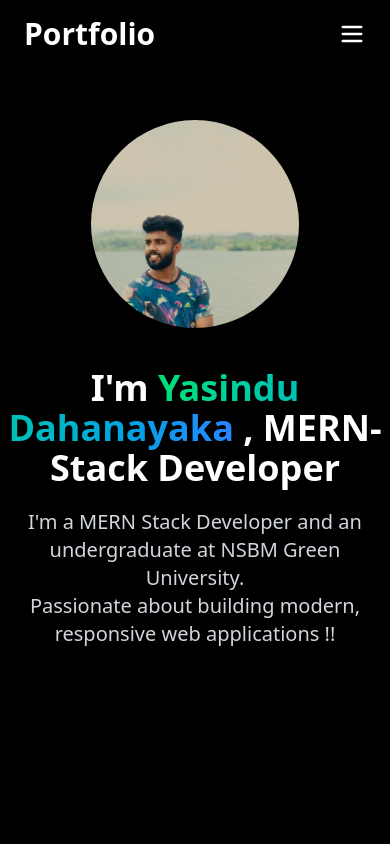
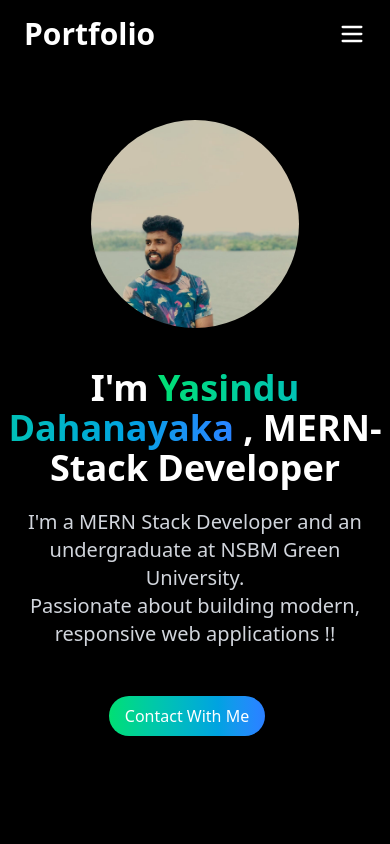
Before and after one commit to yasindu2000/my-portfolio, a React (Vite) app: page / in a window 390 px wide. Shown: the top 844 px of the page. Built offline with nearby package versions, Linux system fonts and the light colour scheme.

Commit message:
update cv button

```diff
--- a/src/components/Hero.jsx
+++ b/src/components/Hero.jsx
@@ -23,8 +23,15 @@ function Hero() {
         Passionate about building modern, responsive web applications !!
         </p>
         <div className='mt-12 space-x-4'>
-          <button className="bg-gradient-to-r from-green-400 to-blue-500 text-white hidden md:inline transform transition-transform duration-300 hover:scale-105 px-4 py-2 rounded-full cursor-pointer  " ><Link to='contact' spy={true} smooth={true} duration={500}>Contact With Me</Link></button>
-          <button className="bg-gradient-to-r from-pink-500 to-yellow-500 text-white hidden md:inline transform transition-transform duration-300 hover:scale-105 px-4 py-2 rounded-full cursor-pointer  ">Download CV</button>
+          <button className="bg-gradient-to-r from-green-400 to-blue-500 text-white  md:inline transform transition-transform duration-300 hover:scale-105 px-4 py-2 rounded-full cursor-pointer  " ><Link to='contact' spy={true} smooth={true} duration={500}>Contact With Me</Link></button>
+          {/* Download CV Button */}
+<a
+href="/yasindu_cv.pdf" // Path to your CV in the public folder
+download="yasindu_cv.pdf" // Sets file download name
+className="bg-gradient-to-r from-pink-500 to-yellow-500 text-white hidden md:inline transform transition-transform duration-300 hover:scale-105 px-4 py-2 rounded-full cursor-pointer"
+>
+Download CV
+</a>
 
         </div>
 
@@ -36,12 +43,3 @@ function Hero() {
 }
 
 export default Hero
-
-// {/* Download CV Button */}
-// <a
-// href="/yasindu_cv.pdf" // Path to your CV in the public folder
-// download="yasindu_cv.pdf" // Sets file download name
-// className="bg-gradient-to-r from-pink-500 to-yellow-500 text-white hidden md:inline transform transition-transform duration-300 hover:scale-105 px-4 py-2 rounded-full cursor-pointer"
-// >
-// Download CV
-// </a>
```
